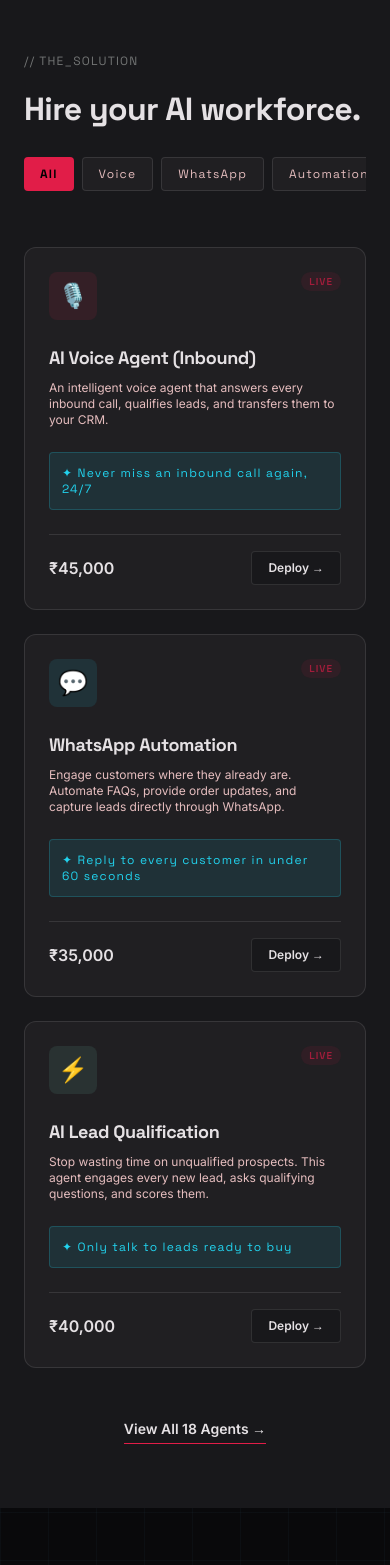
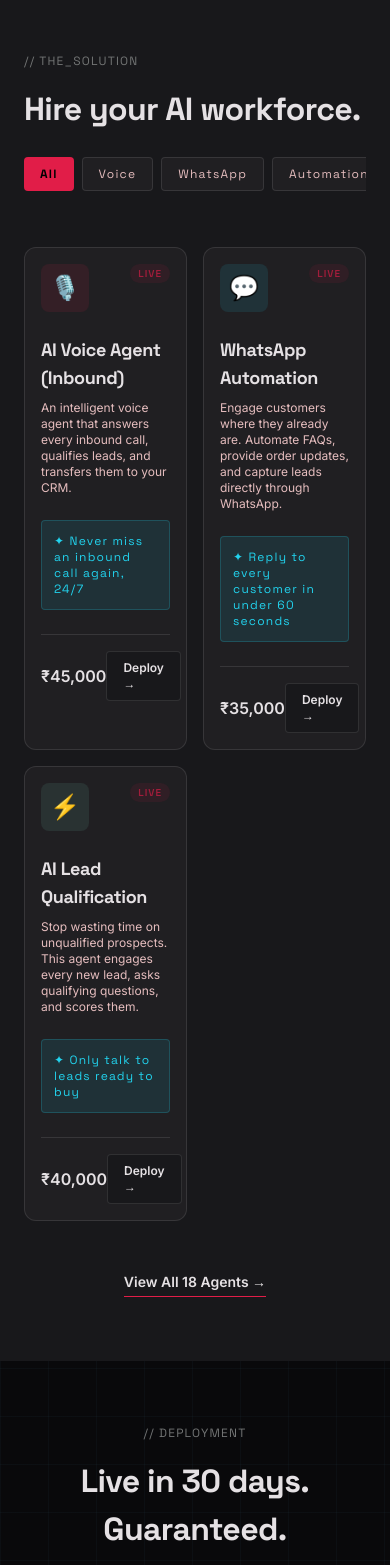
Before and after one commit to kiranjakkani44-lang/neuronflow, a React (Vite) app in the folder client/: page / in a window 390 px wide. Shown: the part 3000-4565 px from the top of the page. Built offline with nearby package versions, Linux system fonts and the light colour scheme.

Commit message:
style: fix mobile grid layout for agent cards

```diff
--- a/client/src/pages/Agents.tsx
+++ b/client/src/pages/Agents.tsx
@@ -26,9 +26,9 @@
         </div>
       </div>
 
-      <div className="grid grid-cols-1 md:grid-cols-3 gap-6">
+      <div className="grid grid-cols-2 md:grid-cols-3 gap-4 sm:gap-6">
         {filtered.map(agent => (
-          <div key={agent.id} className="bg-[var(--surface2)] border border-[var(--border)] rounded-xl p-6 hover:-translate-y-1 transition-transform flex flex-col justify-between">
+          <div key={agent.id} className="bg-[var(--surface2)] border border-[var(--border)] rounded-xl p-4 sm:p-6 hover:-translate-y-1 transition-transform flex flex-col justify-between">
             <div>
               <div className="flex justify-between mb-4">
                 <div className="text-2xl p-2 bg-white/5 rounded border border-[var(--border)]">🤖</div>
--- a/client/src/pages/Landing.tsx
+++ b/client/src/pages/Landing.tsx
@@ -176,9 +176,9 @@
             </div>
           </div>
 
-          <div className="grid grid-cols-1 md:grid-cols-2 lg:grid-cols-3 gap-6">
+          <div className="grid grid-cols-2 md:grid-cols-3 gap-4 sm:gap-6">
             {/* Agent Card 1 */}
-            <div className="bg-[var(--surface2)] border border-[var(--border)] rounded-xl p-6 group hover:-translate-y-1 transition-transform relative overflow-hidden">
+            <div className="bg-[var(--surface2)] border border-[var(--border)] rounded-xl p-4 sm:p-6 group hover:-translate-y-1 transition-transform relative overflow-hidden">
               <div className="absolute inset-0 opacity-0 group-hover:opacity-100 transition-opacity bg-[radial-gradient(circle_at_var(--mx,50%)_var(--my,50%),rgba(99,202,255,0.08)_0%,transparent_50%)] pointer-events-none" />
               <div className="flex justify-between items-start mb-6">
                 <div className="w-12 h-12 rounded-lg bg-[var(--accent)]/10 text-[var(--accent)] flex items-center justify-center text-2xl">🎙️</div>
@@ -198,7 +198,7 @@
             </div>
 
             {/* Agent Card 2 */}
-            <div className="bg-[var(--surface2)] border border-[var(--border)] rounded-xl p-6 group hover:-translate-y-1 transition-transform relative overflow-hidden">
+            <div className="bg-[var(--surface2)] border border-[var(--border)] rounded-xl p-4 sm:p-6 group hover:-translate-y-1 transition-transform relative overflow-hidden">
                <div className="flex justify-between items-start mb-6">
                 <div className="w-12 h-12 rounded-lg bg-[var(--accent2)]/10 text-[var(--accent2)] flex items-center justify-center text-2xl">💬</div>
                 <div className="status-live animate-pulse">LIVE</div>
@@ -217,7 +217,7 @@
             </div>
 
              {/* Agent Card 3 */}
-             <div className="bg-[var(--surface2)] border border-[var(--border)] rounded-xl p-6 group hover:-translate-y-1 transition-transform relative overflow-hidden">
+             <div className="bg-[var(--surface2)] border border-[var(--border)] rounded-xl p-4 sm:p-6 group hover:-translate-y-1 transition-transform relative overflow-hidden">
                <div className="flex justify-between items-start mb-6">
                 <div className="w-12 h-12 rounded-lg bg-[var(--accent4)]/10 text-[var(--accent4)] flex items-center justify-center text-2xl">⚡</div>
                 <div className="status-live animate-pulse">LIVE</div>
```
